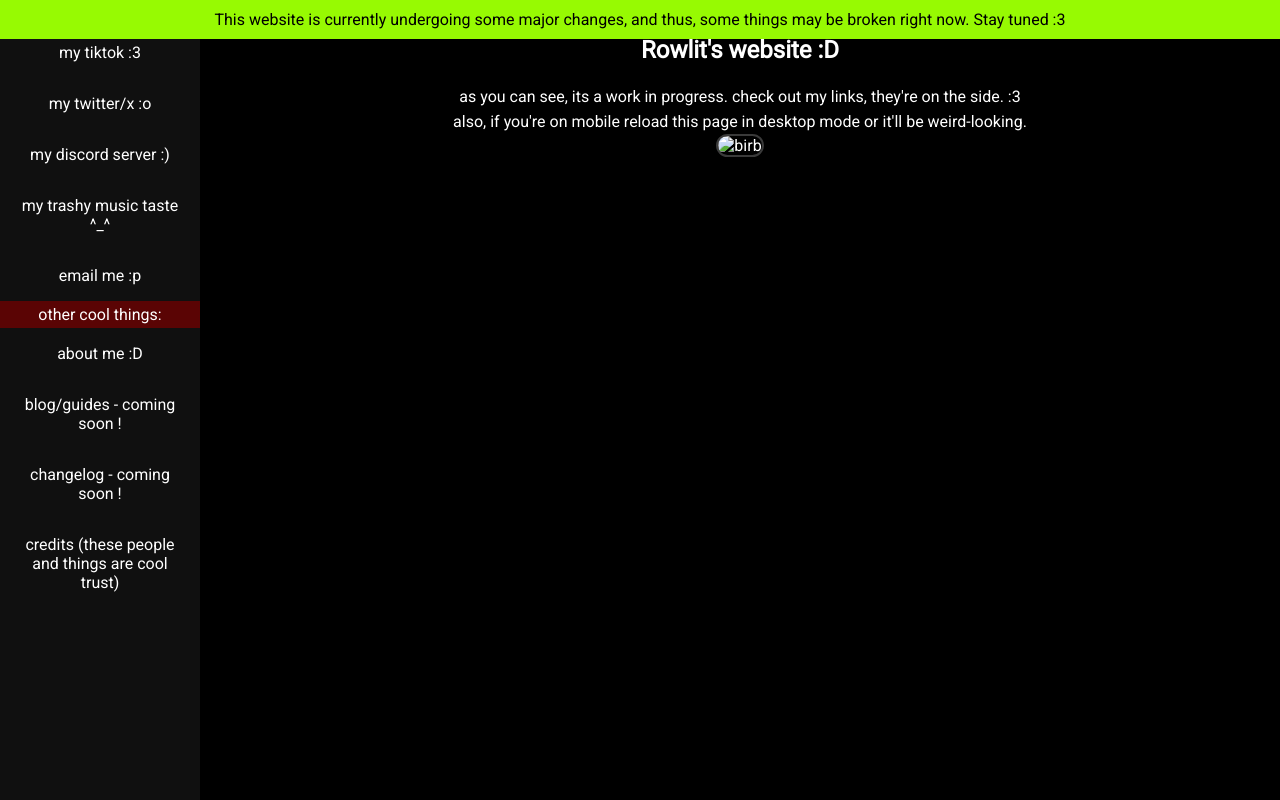
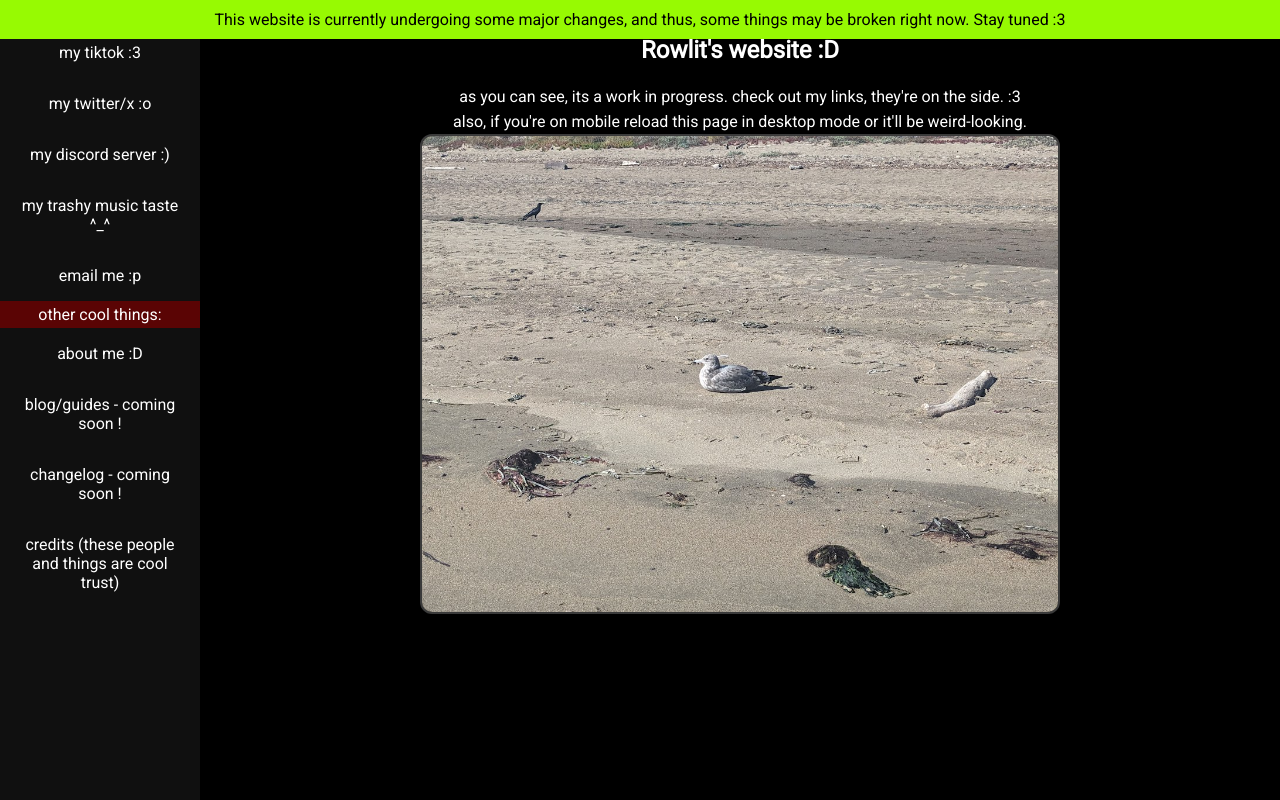
Before and after one commit to rowlit/rowlitsitev2, a plain HTML site: page index.html in a window 1280 px wide. Drawn offline with Linux system fonts and the light colour scheme.

Commit message:
Update index.html

```diff
--- a/index.html
+++ b/index.html
@@ -48,7 +48,7 @@
   <h2>Rowlit's website :D</h2>
   <p>as you can see, its a work in progress. check out my links, they're on the side. :3</p>
   <p>also, if you're on mobile reload this page in desktop mode or it'll be weird-looking.</p>
-  <img src="./assets/img2.jpg" alt="birb" style="width:640px;height:480px;border-radius:12px;">
+  <img src="./img2.jpg" alt="birb" style="width:640px;height:480px;border-radius:12px;">
 </div>
 </body>
 </html>
```
